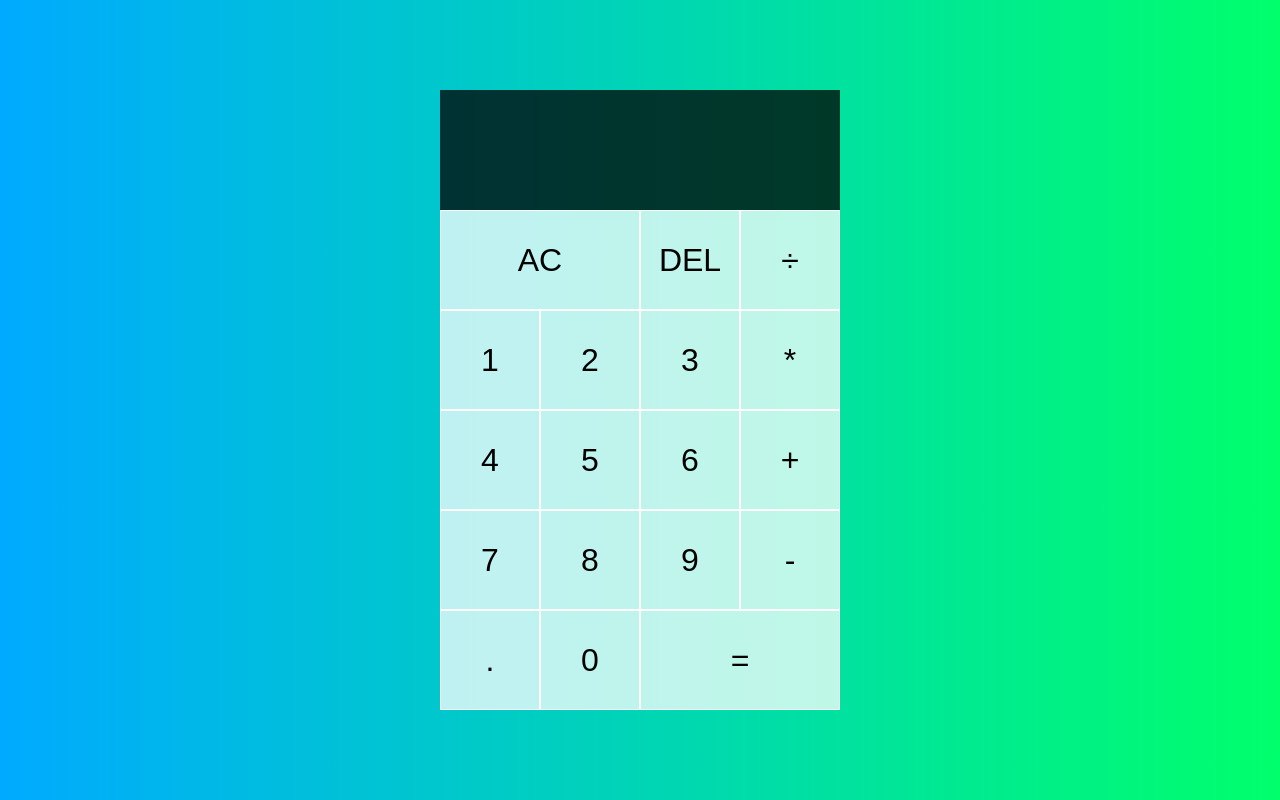
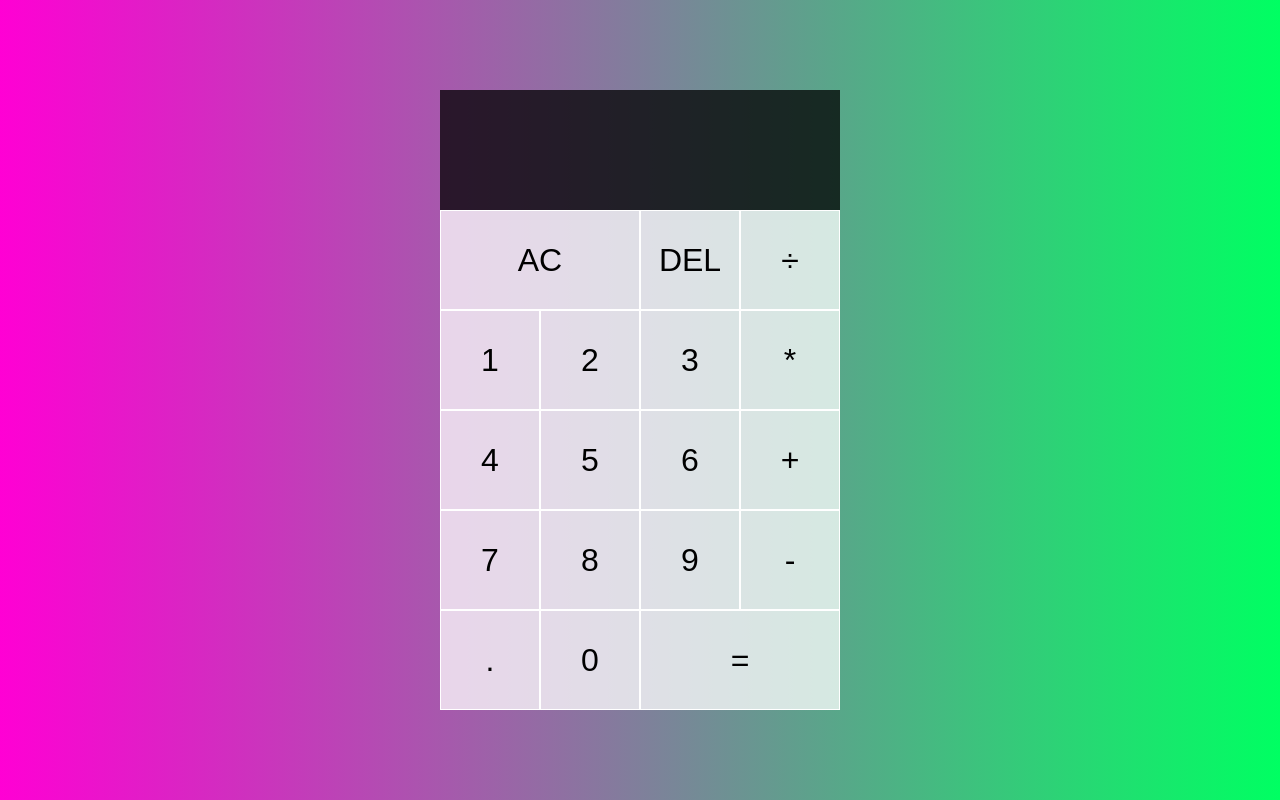
Before and after one commit to PiezNotAllowed/calculatorChallenge, a plain HTML site: page docs/index.html in a window 1280 px wide. Drawn offline with Linux system fonts and the light colour scheme.

Commit message:
Update style.css

```diff
--- a/docs/style.css
+++ b/docs/style.css
@@ -7,7 +7,7 @@
   body {
     padding: 0;
     margin: 0;
-    background: linear-gradient(to right, #00AAFF, #00FF6C);
+    background: linear-gradient(to right, #ff00d4, #00ff62);
   }
 
   .calculator-grid {
```
